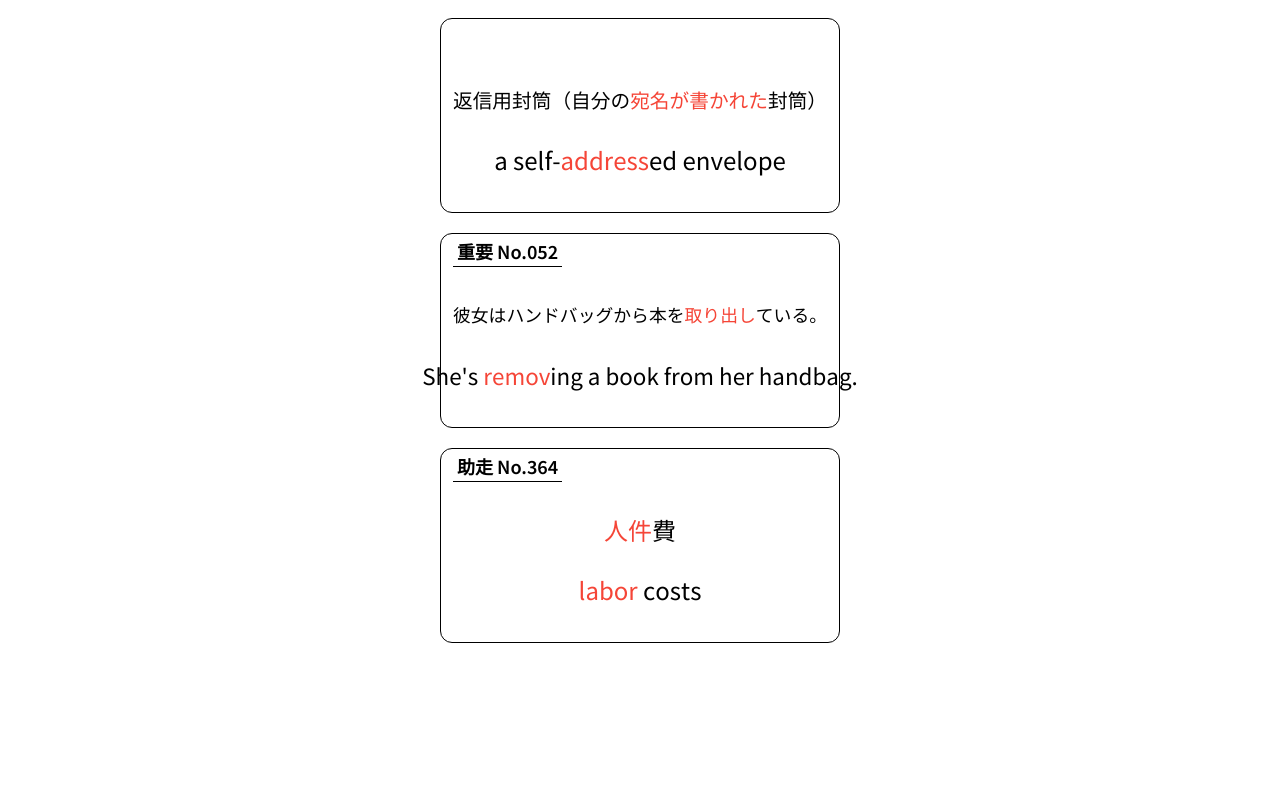
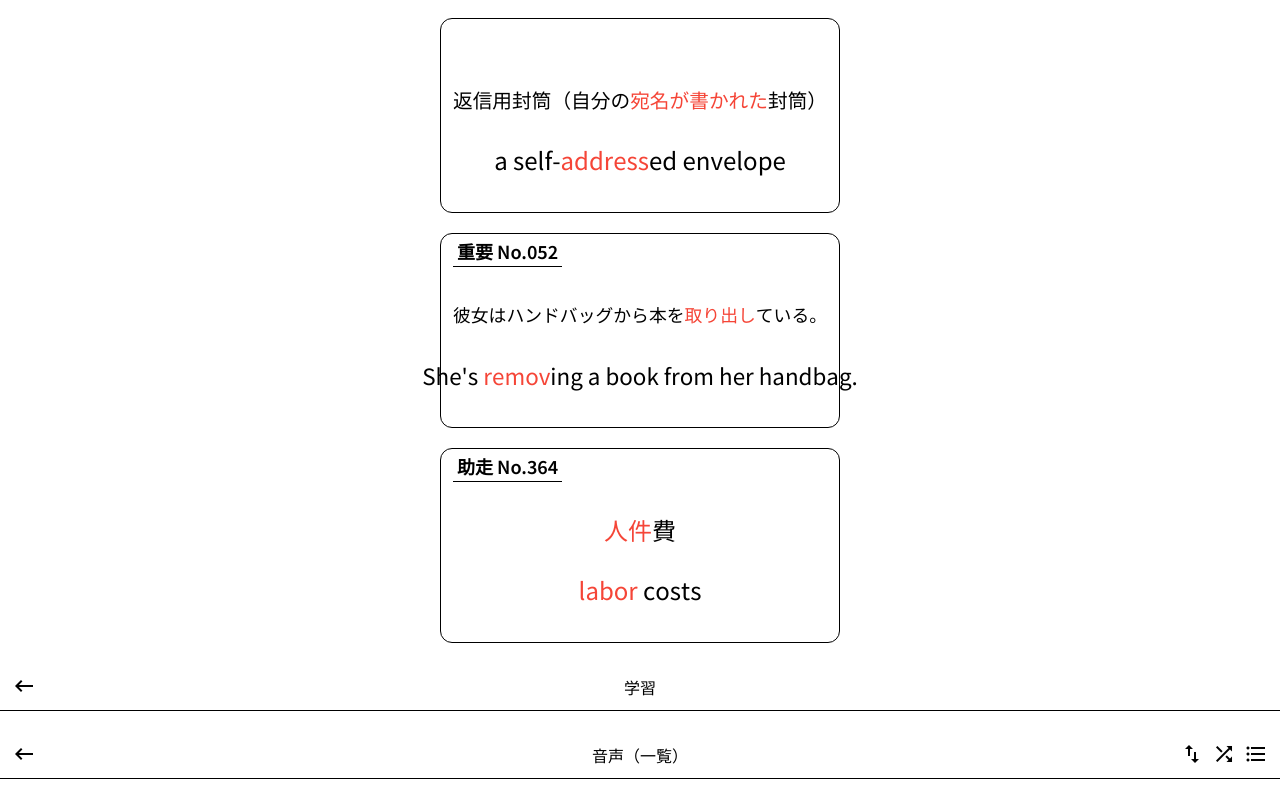
Before and after one commit to hayato24s/wordbook, a Vue app: page / in a window 1280 px wide. Shown: the part 1779-2578 px from the top of the page. Before the commit the page ends 2442 px from the top, so only its background shows below. Built offline with nearby package versions, Linux system fonts and the light colour scheme.

Commit message:
add: Component Header

```diff
--- a/src/components/Header.vue
+++ b/src/components/Header.vue
@@ -3,14 +3,53 @@ import { defineComponent } from "@vue/runtime-core";
 
 export default defineComponent({
   name: "Header",
-  setup() {},
 });
 </script>
 
 <template>
-  <div class="header"></div>
+  <div class="header">
+    <div class="header__left-btn">
+      <slot name="left-btn" />
+    </div>
+    <div class="header__text">
+      <slot name="text" />
+    </div>
+    <div class="header__right-btn">
+      <slot name="right-btn" />
+    </div>
+  </div>
 </template>
 
 <style lang="scss" scoped>
 @import "~/scss/main.scss";
+
+.header {
+  width: 100%;
+  height: 4.8rem;
+  padding: 0 1.2rem;
+
+  display: flex;
+  justify-content: space-between;
+  align-items: center;
+
+  position: relative;
+
+  border-bottom: solid 1px $black;
+
+  &__text {
+    position: absolute;
+    top: 50%;
+    left: 50%;
+    transform: translate(-50%, -50%);
+
+    font-size: 1.6rem;
+    user-select: none;
+  }
+
+  &__right-btn {
+    display: grid;
+    grid-auto-flow: column;
+    gap: 0.8rem;
+  }
+}
 </style>
--- a/src/pages/Preview.vue
+++ b/src/pages/Preview.vue
@@ -8,6 +8,7 @@ import EvaluationButton from "~/components/EvaluationButton.vue";
 import Question from "~/components/Question.vue";
 import { Word } from "~/entities/word";
 import { Context } from "vm";
+import Header from "~/components/Header.vue";
 
 export default defineComponent({
   name: "Preview",
@@ -18,6 +19,7 @@ export default defineComponent({
     Face: Face,
     EvaluationButton: EvaluationButton,
     Question: Question,
+    Header,
   },
   setup() {
     const handleClick = () => {
@@ -194,6 +196,23 @@ export default defineComponent({
     <Question :word="word2" :showHeaer="false" :showAnswer="true" />
     <Question :word="word3" :showHeaer="true" :showAnswer="true" />
     <Question :word="word4" :showHeaer="true" :showAnswer="true" />
+    <Header>
+      <template #left-btn>
+        <IconButton size="small" color="black" iconName="back" />
+      </template>
+      <template #text>学習</template>
+    </Header>
+    <Header>
+      <template #left-btn>
+        <IconButton size="small" color="black" iconName="back" />
+      </template>
+      <template #text>音声（一覧）</template>
+      <template #right-btn>
+        <IconButton size="small" color="black" iconName="reverse" />
+        <IconButton size="small" color="black" iconName="shuffle" />
+        <IconButton size="small" color="black" iconName="list" />
+      </template>
+    </Header>
   </div>
 </template>
 
```
